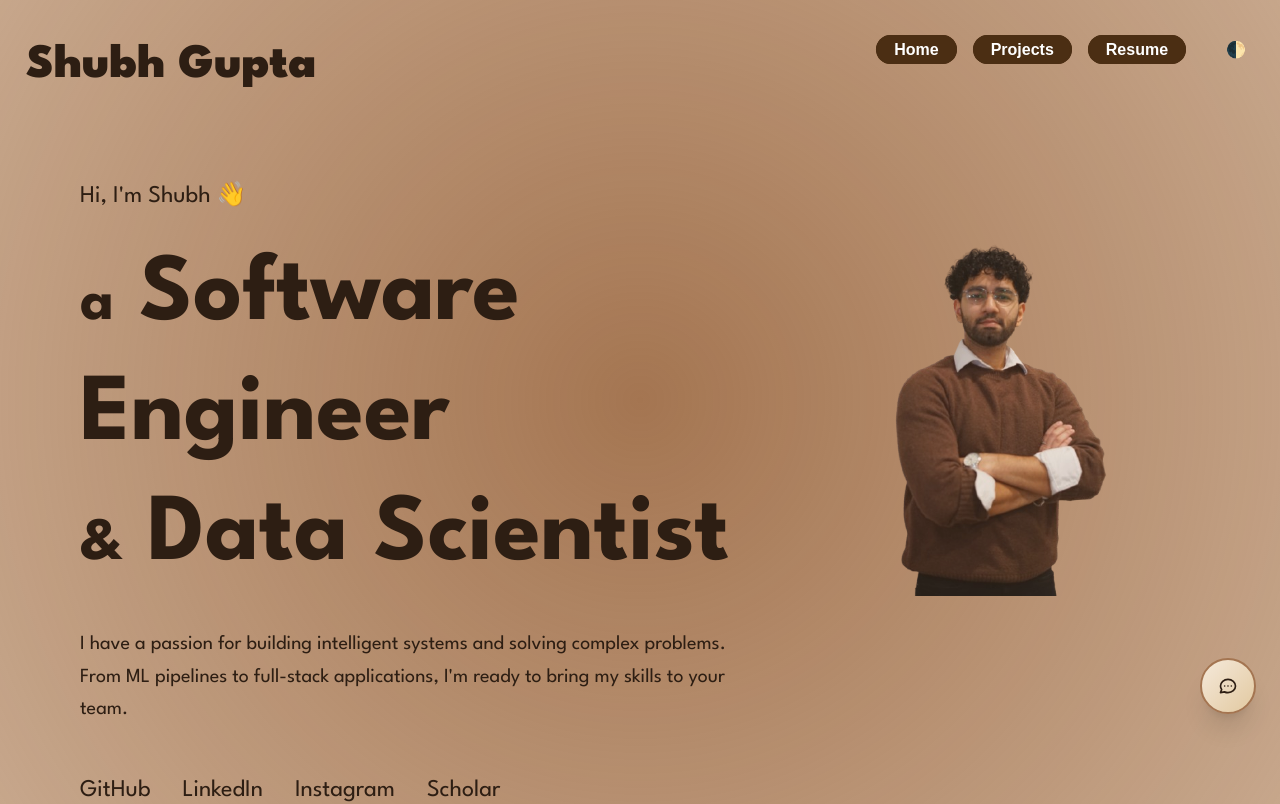
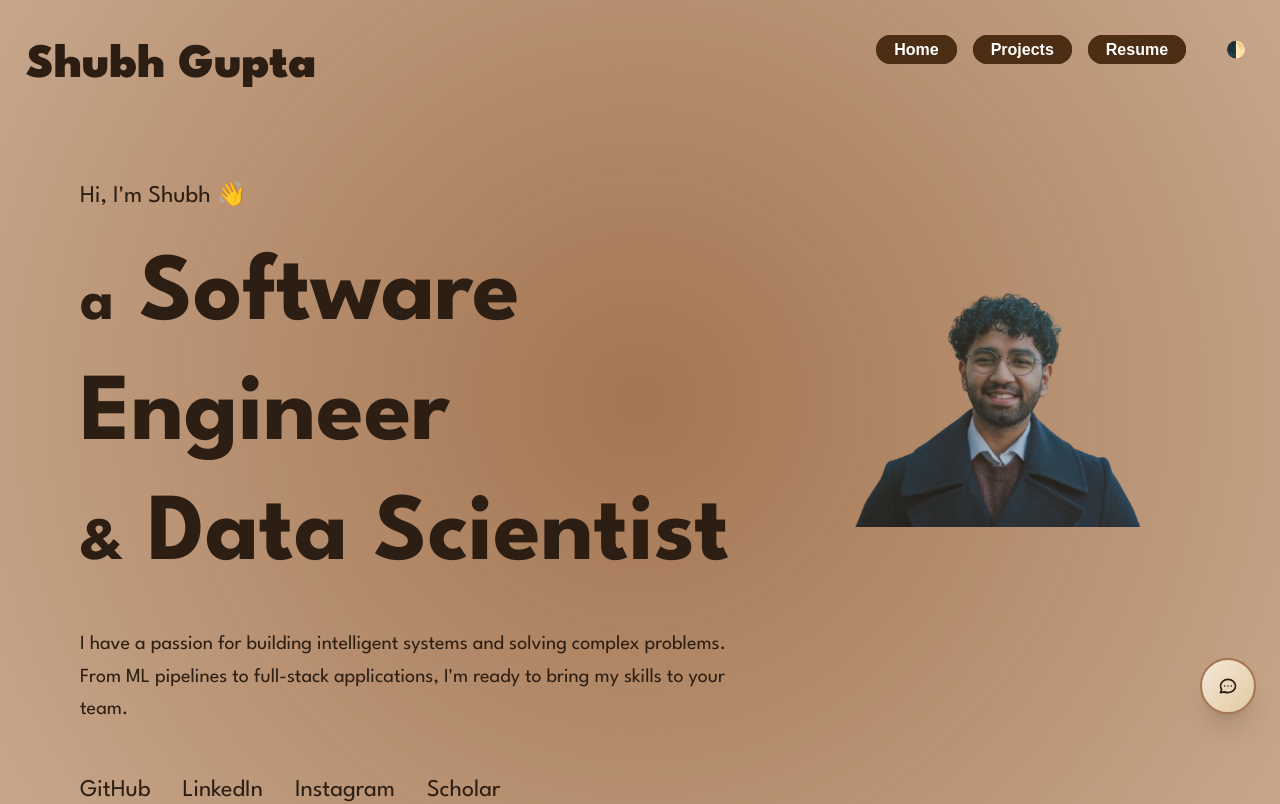
Before and after one commit to ShubhG7/shubhgupta.github.io, a Next.js app: page / in a window 1280 px wide. Shown: the top 804 px of the page. Built offline with nearby package versions, Linux system fonts and the light colour scheme.

Commit message:
Update profile image to Gemini generated image

```diff
--- a/src/app/page.tsx
+++ b/src/app/page.tsx
@@ -16,7 +16,7 @@ export default function Home() {
   }, []);
 
   const profileImages = [
-    {src: '/images/profile/DSC08855-removebg-preview.png', alt: 'Shubh Gupta'},
+    {src: '/images/profile/Gemini_Generated_Image_xdveioxdveioxdve-removebg-preview.png', alt: 'Shubh Gupta'},
   ]
 
   const [activeImage, setActiveImage] = useState(0);
```
